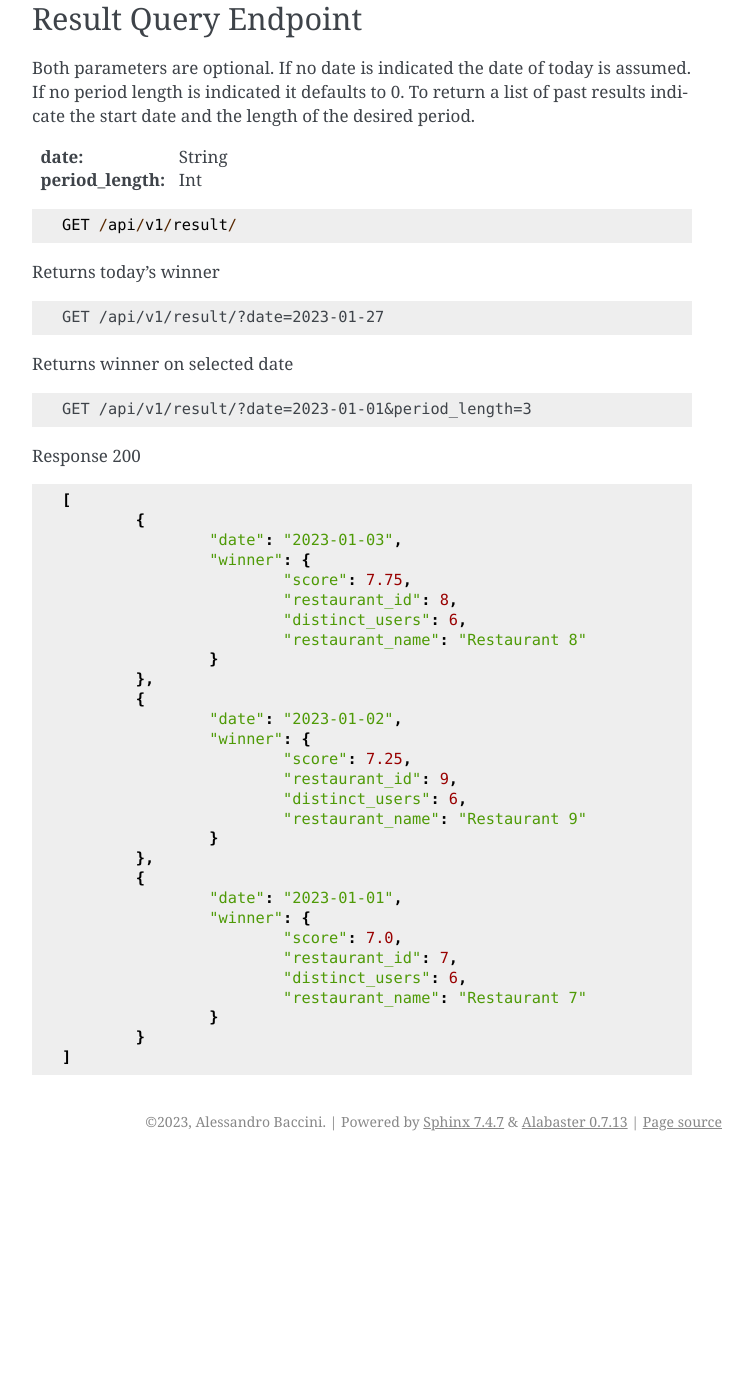
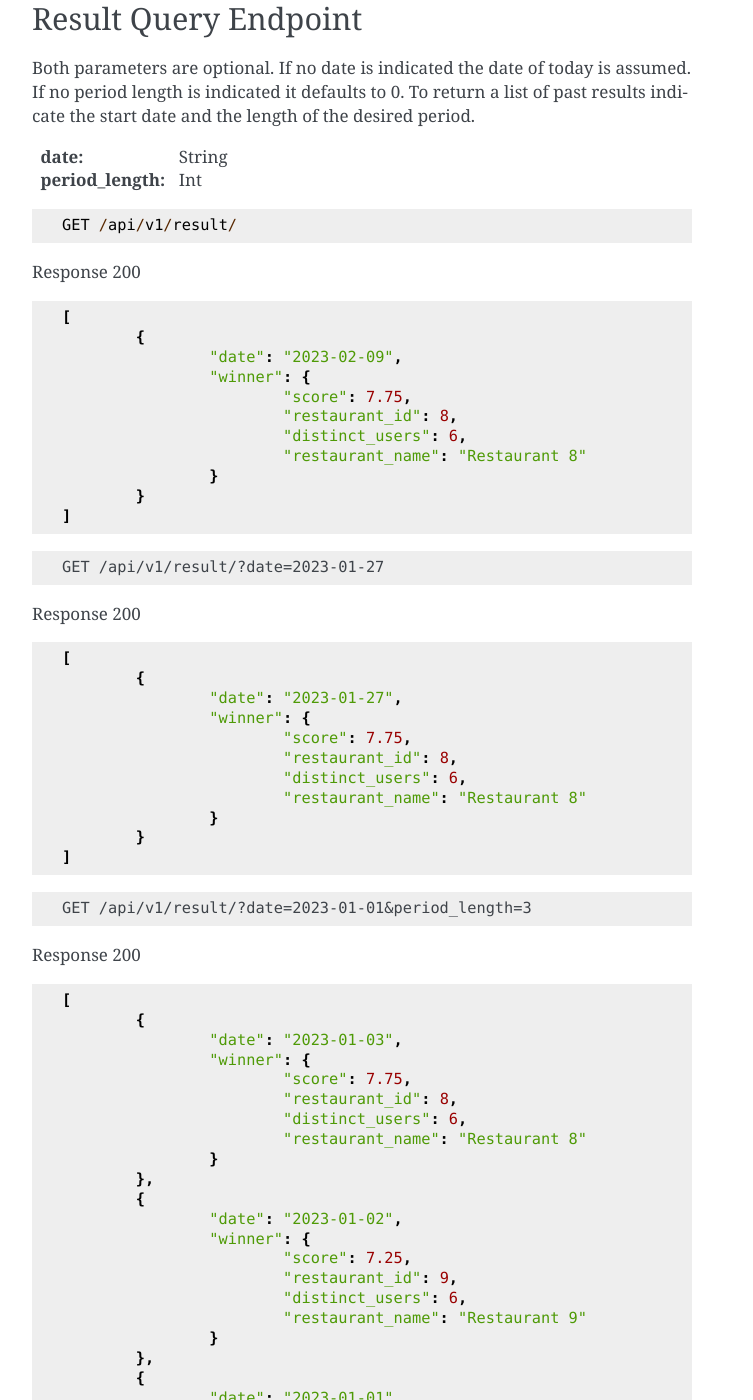
Before and after one commit to beikeni/convious, a Sphinx documentation site: the page built from docs/source/API.rst, in a window 1280 px wide and 1400 px high, scrolled down 1778 px. Shown: the whole window, without its empty margins (388-1141 px from the left). Built offline with Sphinx 7.4.7, drawn with Linux system fonts in a browser that asks for light colours; before the commit the page ends 2939 px from its top, so only the background shows below that.

Commit message:
updated docs

```diff
--- a/docs/source/API.rst
+++ b/docs/source/API.rst
@@ -118,14 +118,42 @@ To return a list of past results indicate the start date and the length of the d
 	GET /api/v1/result/
 
 
-Returns today's winner
+Response 200
+
+.. code-block::
+
+	[
+		{
+			"date": "2023-02-09",
+			"winner": {
+				"score": 7.75,
+				"restaurant_id": 8,
+				"distinct_users": 6,
+				"restaurant_name": "Restaurant 8"
+			}
+		}
+	]
 
 .. code-block::
 
 	GET /api/v1/result/?date=2023-01-27
 
 
-Returns winner on selected date
+Response 200
+
+.. code-block::
+
+	[
+		{
+			"date": "2023-01-27",
+			"winner": {
+				"score": 7.75,
+				"restaurant_id": 8,
+				"distinct_users": 6,
+				"restaurant_name": "Restaurant 8"
+			}
+		}
+	]
 
 .. code-block::
 
```
